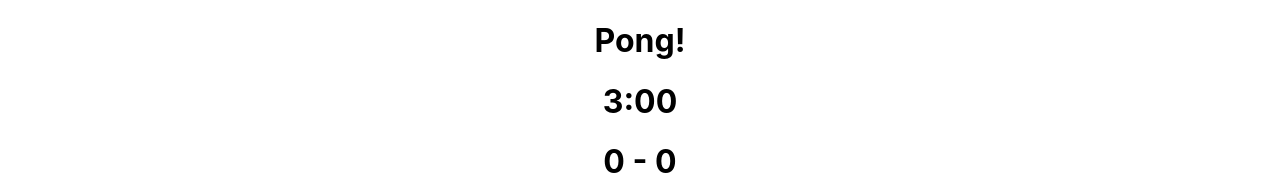
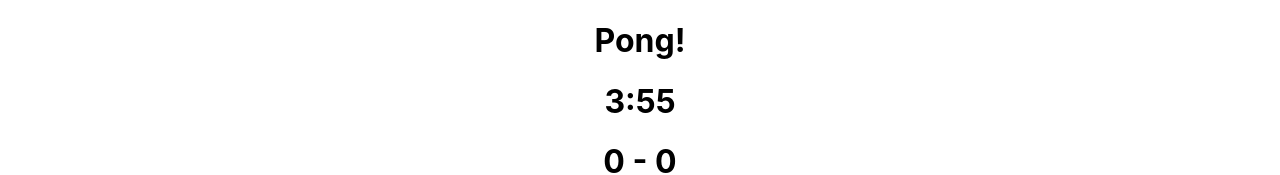
Before and after one commit to Aman-Hundal/PongJS, a React (Create React App) app in the folder frontend/: page / in a window 1280 px wide. Shown: the top 175 px of the page. Built offline with nearby package versions, Linux system fonts and the light colour scheme.

Commit message:
animated seconds

```diff
--- a/frontend/src/App.js
+++ b/frontend/src/App.js
@@ -15,16 +15,18 @@ const [state, setState] = useState({
 
 const increaseScoreP1 = () => {
   console.log("P1 score increased");
-  setState(({...state, scoreP1: state.scoreP1 += 1}));
+  setState({...state, scoreP1: state.scoreP1 += 1});
 }
 
 const increaseScoreP2 = () => {
   console.log("P2 score increased");
-  setState(({...state, scoreP2: state.scoreP2 += 1}));
+  setState({...state, scoreP2: state.scoreP2 += 1});
 }
 
 const animateTimer = () => {
-
+  setInterval( () => {
+    setState({...state, seconds: state.seconds -= 1})
+  }, 1000)
 }
 
 //testdata
@@ -33,7 +35,7 @@ const testData = [{name: "Amo", score: 50}, {name:"Elliot", score: 100}]
   return (
     <div className="App">
       <h1>Pong!</h1>
-      <Canvas scoreP1={state.scoreP1} scoreP2={state.scoreP2} increaseScoreP1={increaseScoreP1} increaseScoreP2={increaseScoreP2} mins={state.minutes} secs={state.seconds} />
+      <Canvas scoreP1={state.scoreP1} scoreP2={state.scoreP2} increaseScoreP1={increaseScoreP1} increaseScoreP2={increaseScoreP2} mins={state.minutes} secs={state.seconds} animateTimer={animateTimer} />
       <Leaderboard users={testData} />
     </div>
   );
--- a/frontend/src/components/Canvas.jsx
+++ b/frontend/src/components/Canvas.jsx
@@ -4,7 +4,7 @@ import Score from "./Score";
 import Timer from "./Timer";
 
 const Canvas = function(props) {
-  const {scoreP1, scoreP2, increaseScoreP1, increaseScoreP2, mins, secs} = props;
+  const {scoreP1, scoreP2, increaseScoreP1, increaseScoreP2, mins, secs, animateTimer} = props;
   console.log(scoreP1)
   console.log(scoreP2)
   // const fps = 30;
@@ -197,14 +197,14 @@ const Canvas = function(props) {
     requestAnimationFrame(render);
   }
 
-  useEffect(()=> { //need a useEffect to control/trigger side effects for our components. We want to call/use this code after our Canvas component is rendered -> useEffect allows for this
+  useEffect(() => { //need a useEffect to control/trigger side effects for our components. We want to call/use this code after our Canvas component is rendered -> useEffect allows for this
     render();
 
   }, []) //empty array says we only want to trigger this function once
 
   return(
     <div>
-    <Timer mins={mins} secs={secs} />
+    <Timer mins={mins} secs={secs} animateTimer={animateTimer} />
     <Score scoreP1={scoreP1} scoreP2={scoreP2} />
     <canvas width="1400" height="800" id="game-board" ref={canvasRef} tabIndex="0" onKeyDown={event => userInput(paddleLRef.current,paddleRRef.current, ballRef.current, event.key)} >
     </canvas>
--- a/frontend/src/components/Timer.jsx
+++ b/frontend/src/components/Timer.jsx
@@ -1,13 +1,15 @@
+import {useEffect} from 'react';
+
 const Timer = (props) => {
-  const {mins, secs} = props;
-  let humanSeconds = 0;
+  const {mins, secs, animateTimer} = props;
 
-  if (secs === 60) {
-    humanSeconds = "00";
-  }
+  useEffect(() => { //need a useEffect to control/trigger side effects for our components. We want to call/use this code after our Canvas component is rendered -> useEffect allows for this
+    animateTimer();
+
+  }, [])
 
   return (
-    <h1>{mins}:{humanSeconds}</h1>
+    <h1>{mins}:{secs}</h1>
   )
 };
 
```
